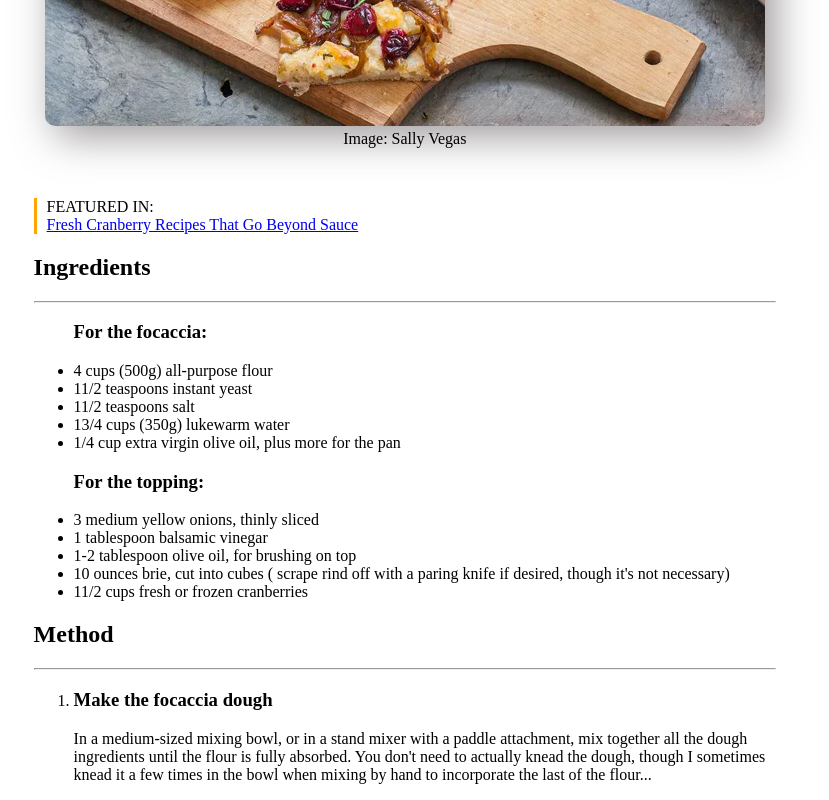
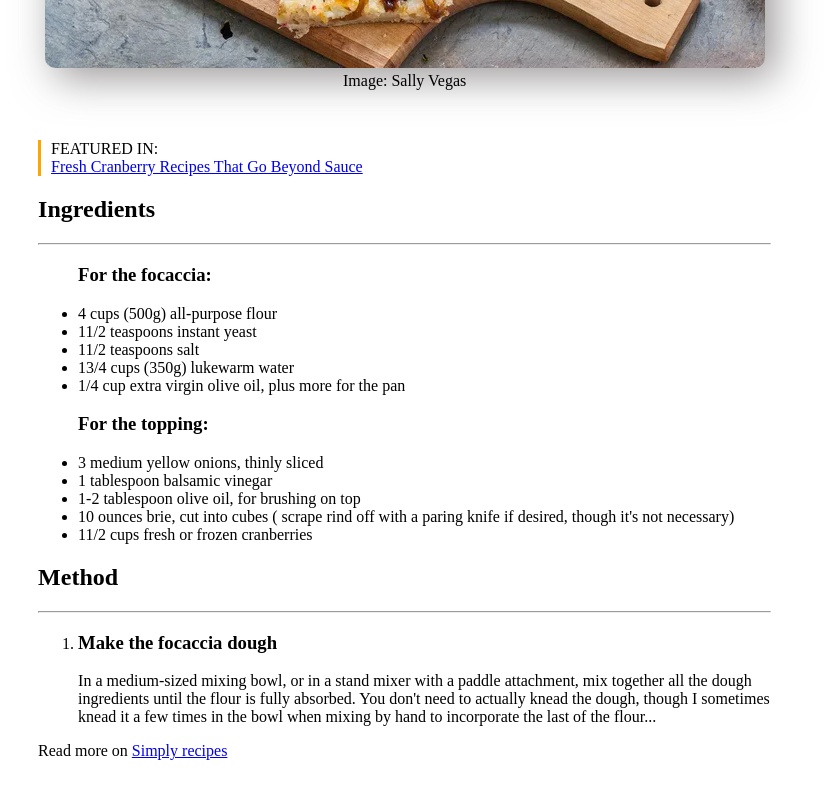
Before and after one commit to Cecchy2/u1d3, a plain HTML site: page index.html in a window 1280 px wide. Shown: the part 748-1548 px from the top of the page, without its empty margins (248-1077 px from the left). After the commit the page ends 1524 px from the top, so only its background shows below. Drawn offline with Linux system fonts and the light colour scheme.

Commit message:
Aggiunto div contenitore e assegnato margine

```diff
--- a/index.html
+++ b/index.html
@@ -13,6 +13,7 @@
         <p>Part of a <strong>SIMPLY FABOULOUS THANKSGIVING</strong></p>
       </div>
     </header>
+    <div class="contenitore">
       <main>
         <section class="uno">
           <h1>
@@ -64,11 +65,13 @@
         <ol>
           <li><h3>Make the focaccia dough</h3></li>
           <p>
-          In a medium-sized mixing bowl, or in a stand mixer with a paddle attachment, mix together all the dough ingredients until the flour is fully absorbed.
-          You don't need to actually knead the dough, though I sometimes knead it a few times in the bowl when mixing by hand to incorporate the last of the
-          flour...
+            In a medium-sized mixing bowl, or in a stand mixer with a paddle attachment, mix together all the dough ingredients until the flour is fully
+            absorbed. You don't need to actually knead the dough, though I sometimes knead it a few times in the bowl when mixing by hand to incorporate the
+            last of the flour...
           </p>
         </ol>
       </section>
+      <p>Read more on <a href="#">Simply recipes</a></p>
+    </div>
   </body>
 </html>
--- a/style.css
+++ b/style.css
@@ -1,11 +1,12 @@
 body{
-    margin: 5% 20% 0 22%;
+
 
 }
-
+.contenitore{
+    margin: 5% 20% 0 22%;
+}
 header{
     text-align: center;
-
 }
 .logo img{
     width: 11em;
```
Lines whose indentation alone changed are shown as unchanged.
